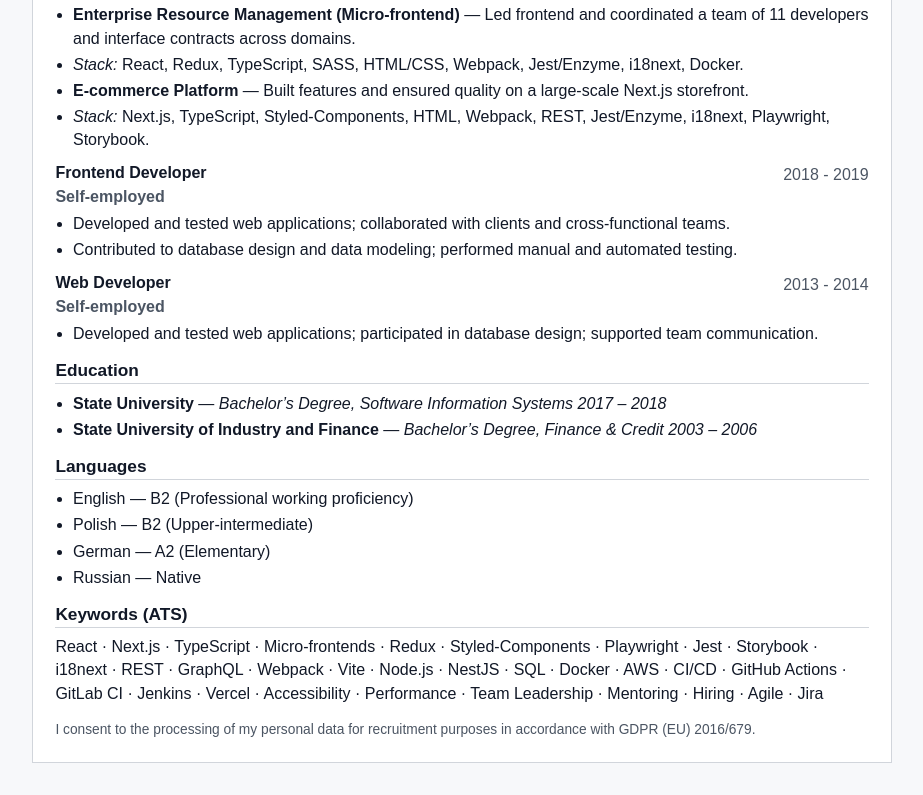
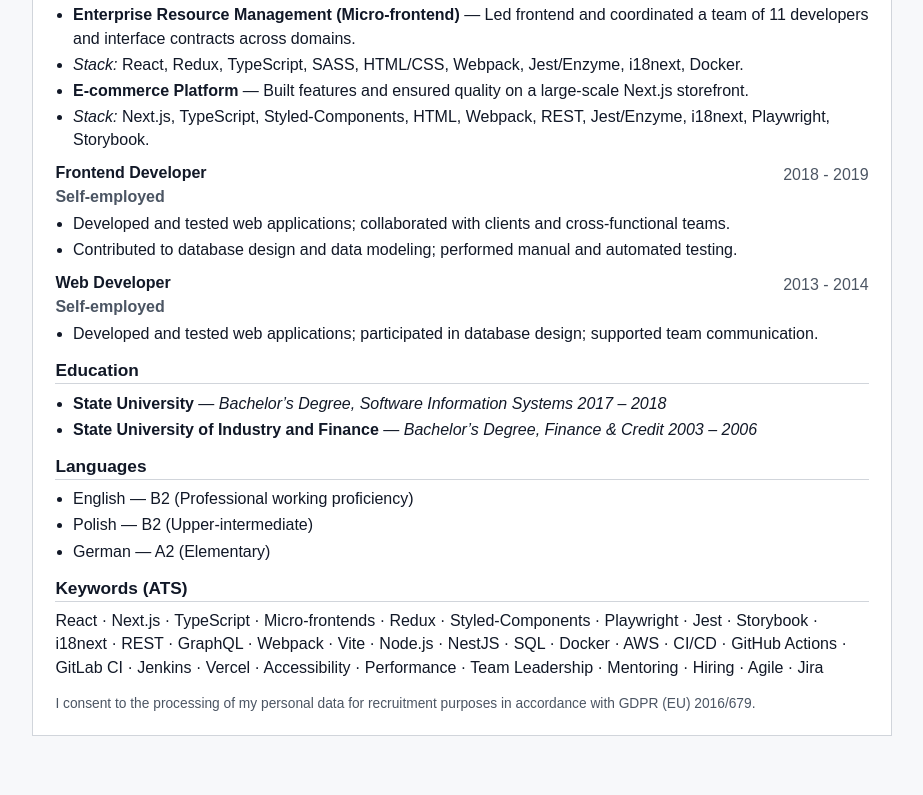
Before and after one commit to AlexKelle/alexandra-kelle-cv, a plain HTML site: page index.html in a window 1280 px wide. Shown: the part 1399-2194 px from the top of the page, without its empty margins (178-1101 px from the left). After the commit the page ends 2167 px from the top, so only its background shows below. Drawn offline with Linux system fonts and the light colour scheme.

Commit message:
refactor: lang hidden

```diff
--- a/index.html
+++ b/index.html
@@ -148,7 +148,7 @@
           <li>English — B2 (Professional working proficiency)</li>
           <li>Polish — B2 (Upper-intermediate)</li>
           <li>German — A2 (Elementary)</li>
-          <li>Russian — Native</li>
+          <!-- <li>Russian — Native</li> -->
         </ul>
       </section>
 
```
Also changed, not shown: pl.html (+1 -1 lines).
